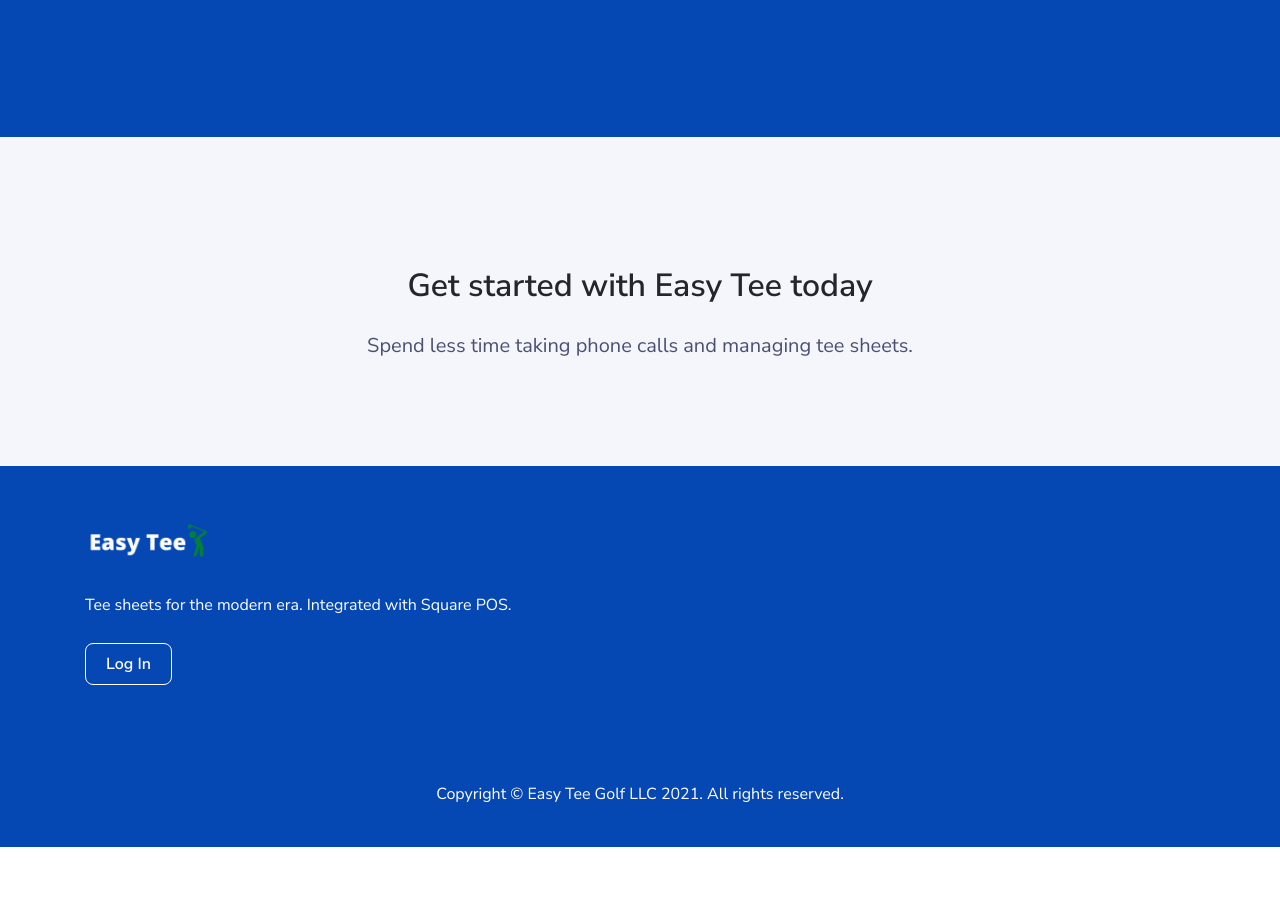
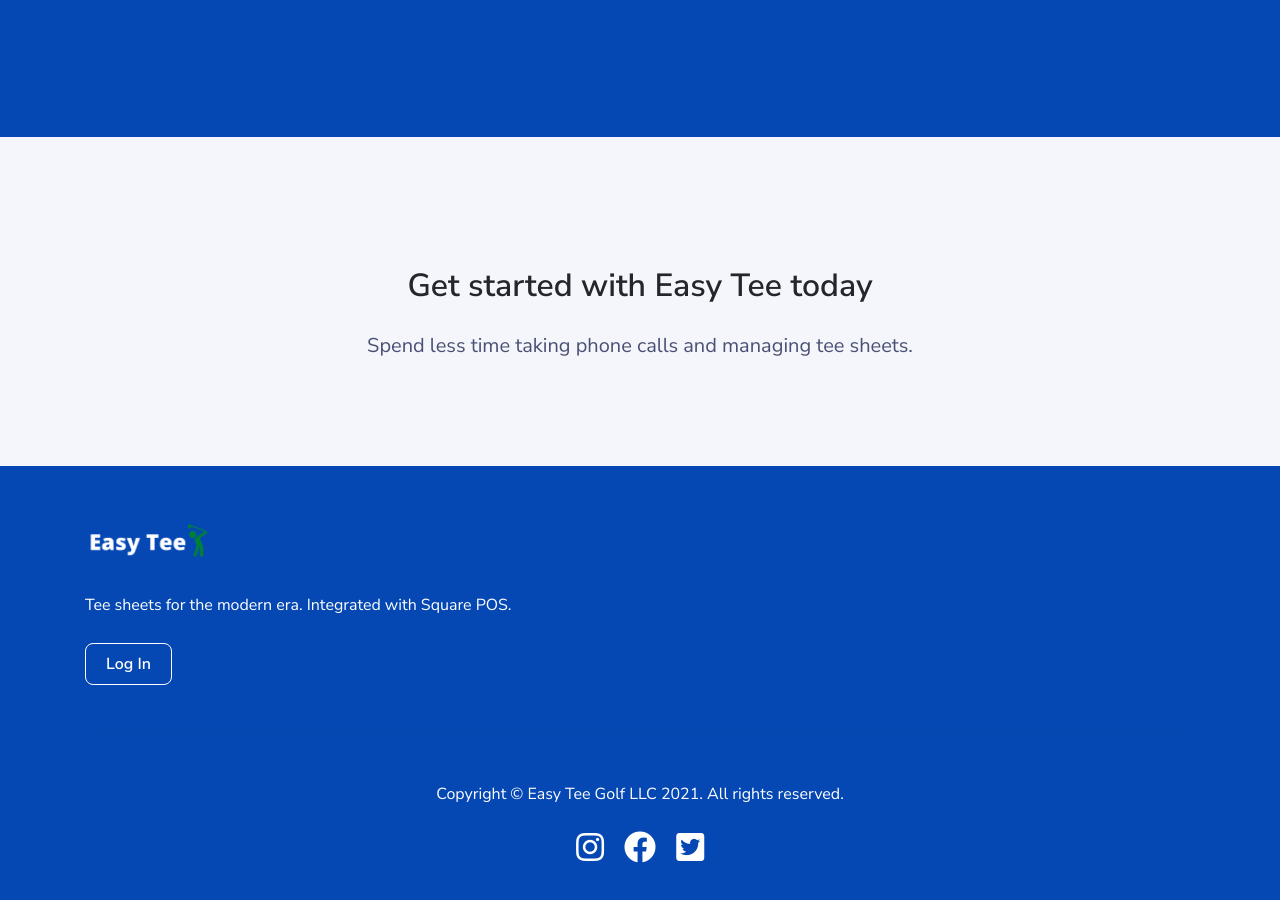
Before and after one commit to easyteegolf/easytee_front, a Jekyll site: the page built from index.html, in a window 1280 px wide and 900 px high, scrolled down 5356 px. Built offline with Jekyll 4.4.1, drawn with Linux system fonts in a browser that asks for light colours; before the commit the page ends 6203 px from its top, so only the background shows below that.

Commit message:
add social links

```diff
--- a/_includes/footer.html
+++ b/_includes/footer.html
@@ -14,7 +14,17 @@
           <div class="col pb-4 mb-md-0">
               <div class="d-flex text-center justify-content-center align-items-center">
                   <p class="font-weight-normal mb-0">Copyright © Easy Tee Golf LLC <span class="current-year"></span>. All rights reserved.</p>
+
               </div>
+          </div>
+      </div>
+      <div class="row">
+          <div class="col text-center">
+            <p>
+                <a href="https://www.instagram.com/easyteegolf/" target="_blank"><i class="fab fa-2x fa-instagram mr-3"></i></a>
+                <a href="https://www.facebook.com/EasyTeeGolfApp" target="_blank"><i class="fab fa-2x fa-facebook mr-3"></i></a>
+                <a href="https://twitter.com/EasyTeeGolf" target="_blank"><i class="fab fa-2x fa-twitter-square"></i></a>
+            </p>
           </div>
       </div>
   </div>
```
